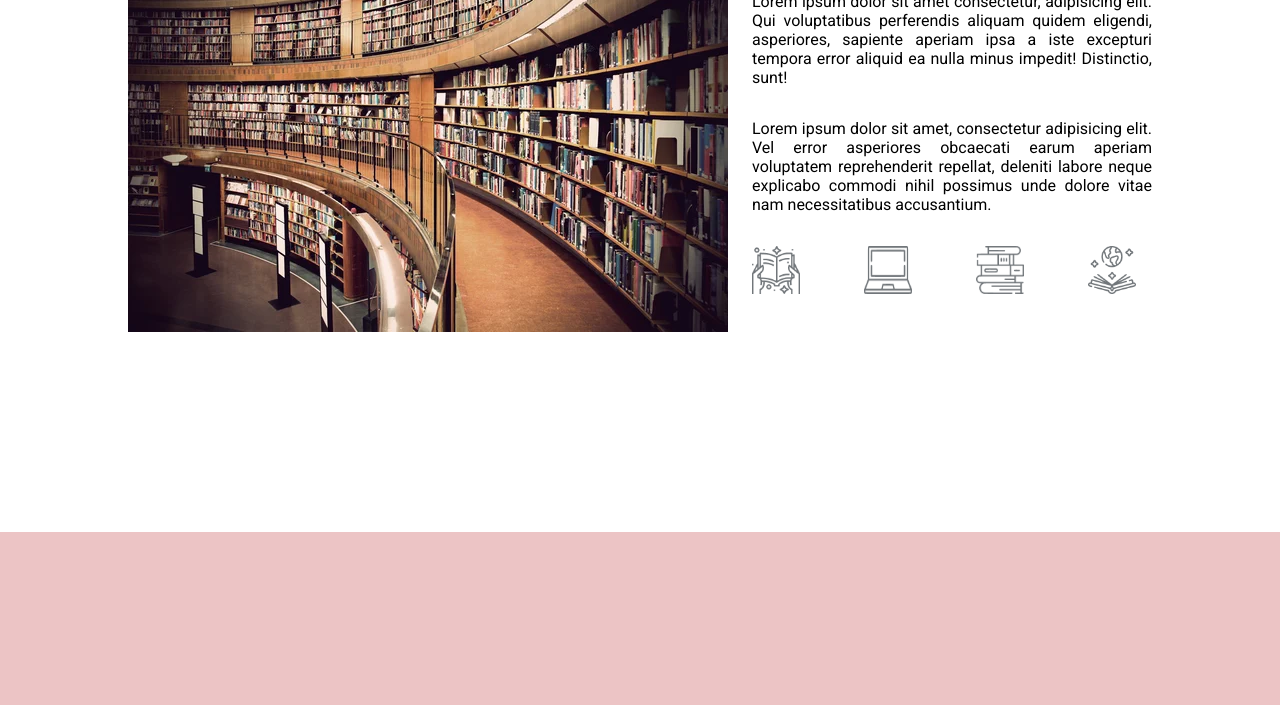
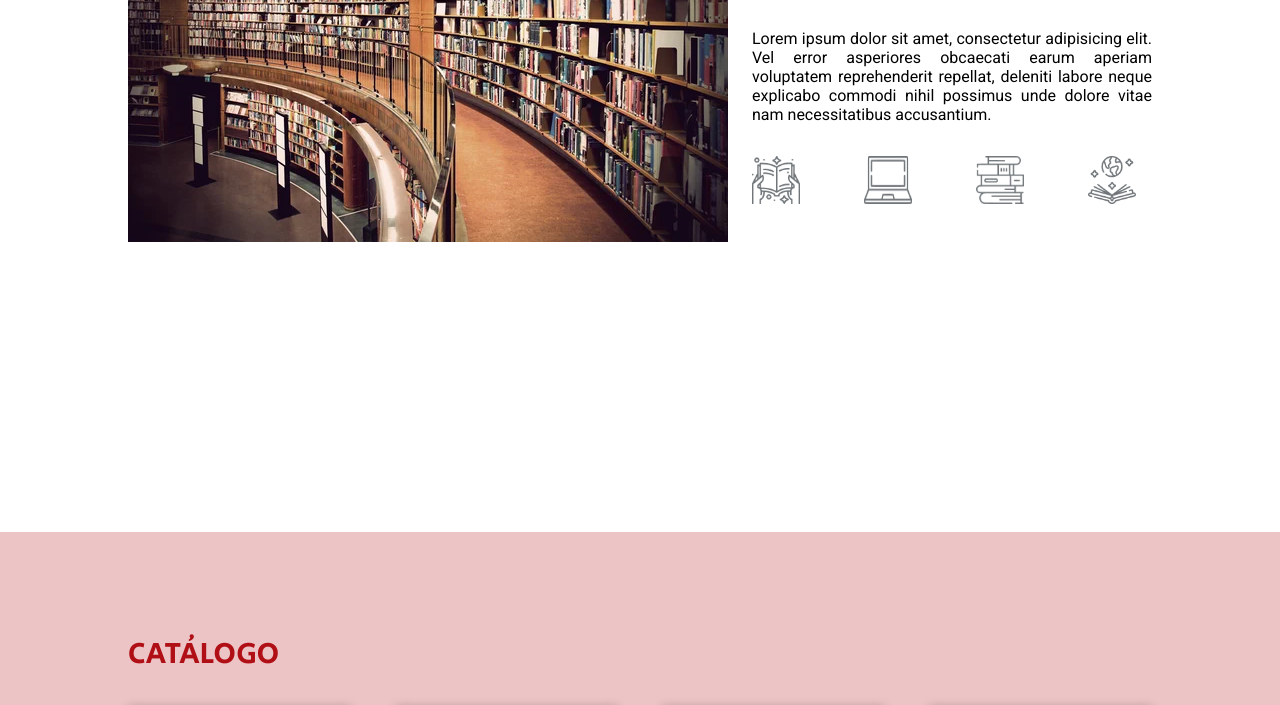
Before and after one commit to Yaguera/Atividade_Modulo-5, a plain HTML site: page index.html in a window 1280 px wide. Shown: the part 268-973 px from the top of the page. Drawn offline with Linux system fonts and the light colour scheme.

Commit message:
Mudanças nos padding dos containers

```diff
--- a/style.css
+++ b/style.css
@@ -75,12 +75,17 @@ header .container,
 
 section .container{
     align-items: flex-start;
-    margin-top: 100px;
+    padding-top: 50px;
+
+}
+
+#sobre .container {
+    padding-top: 60px;
 }
 
 section{
     height: 100vh;
-    padding-top: 100px;
+    padding-top: 50px;
 }
 
 
@@ -131,7 +136,6 @@ section p {
 }
 
 #contatos{
-    padding-top: 60px;
     background-color: rgba(255, 217, 0, 0.315);
 }
 
```
